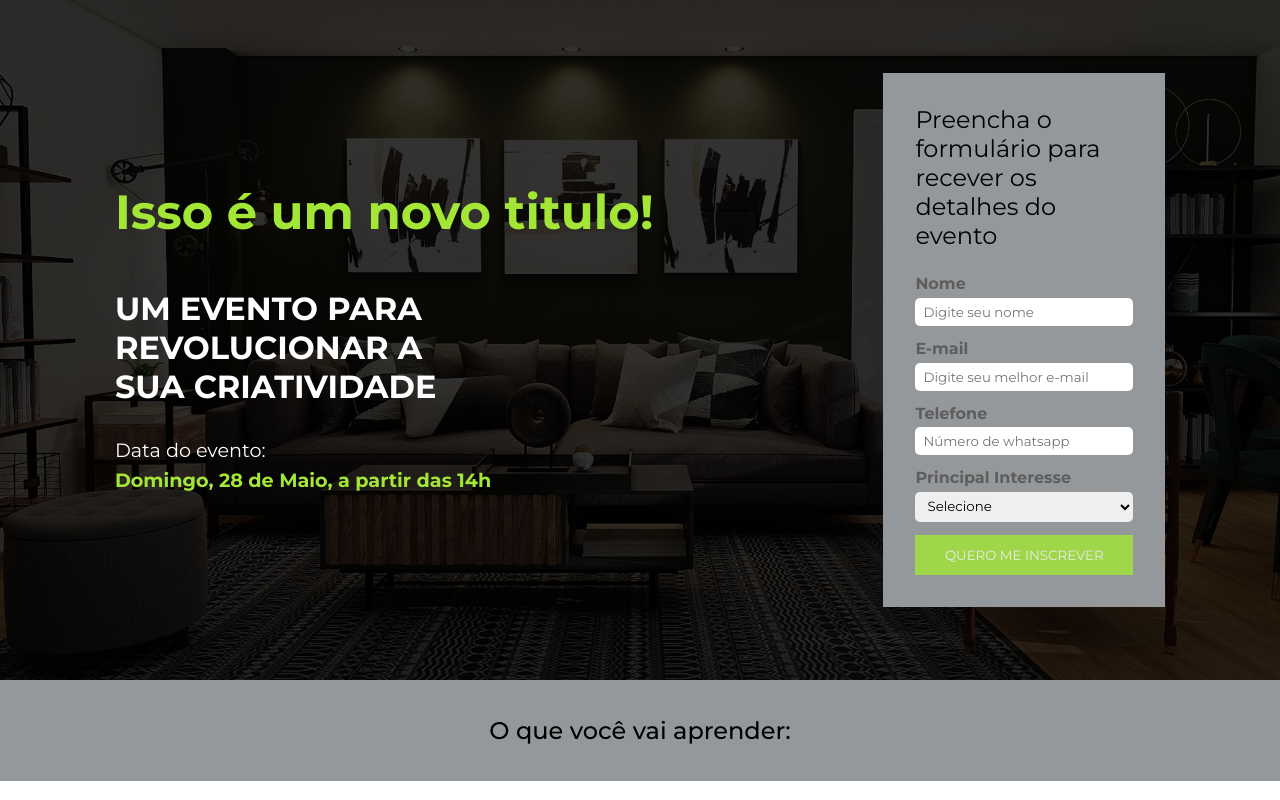
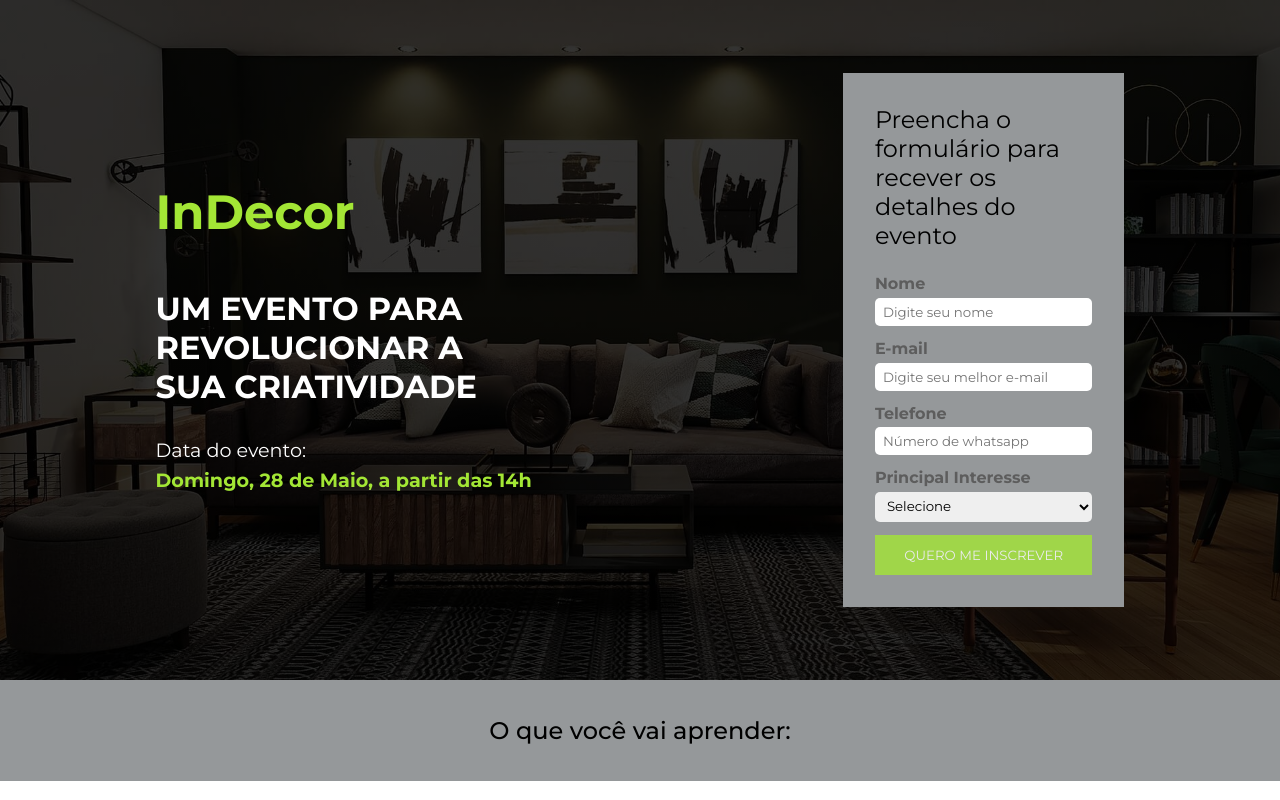
Before and after one commit to marcuswmc/landing-page-responsive-html-css, a website: page index.html in a window 1280 px wide. Shown: the top 800 px of the page. Drawn offline with nearby package versions, Linux system fonts and the light colour scheme.

Commit message:
titulo = InDecor

```diff
--- a/index.html
+++ b/index.html
@@ -23,7 +23,7 @@
   <body>
     <header id="event-description">
       <div id="disclaimer">
-        <h2>Isso é um novo titulo!</h2>
+        <h2>InDecor</h2>
         <p class="about-event">
           Um evento para revolucionar a sua criatividade
         </p>
```
